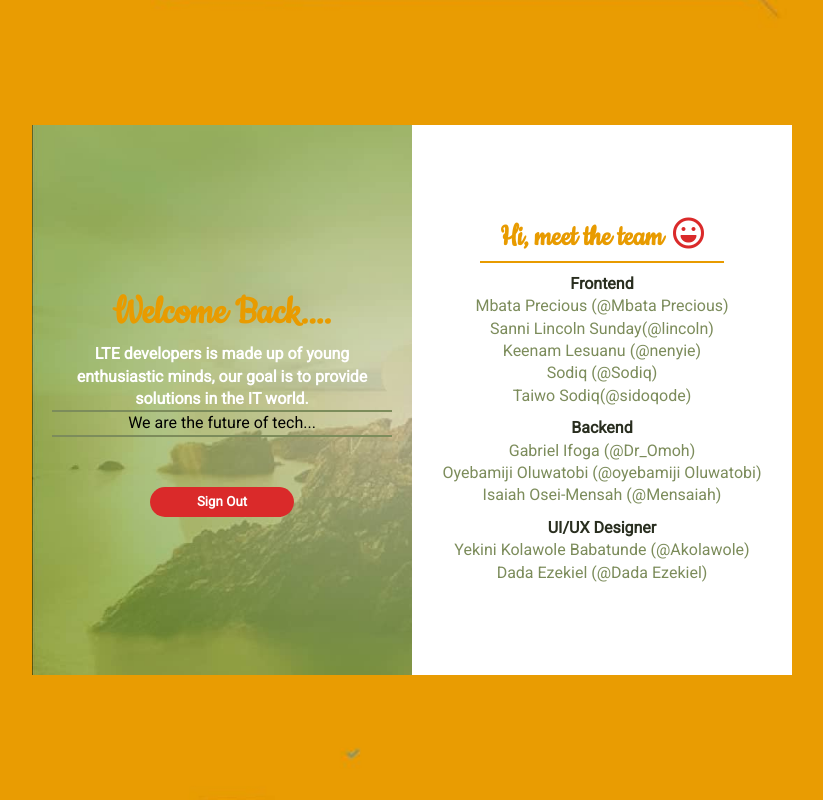
After one commit to LTE-developers/Authentication-login-page, a PHP site: page /welcome.html in a window 1280 px wide. The commit adds this page. Shown: the whole page, without its empty margins (228-1051 px from the left). Run offline with PHP 8.4, Linux system fonts and the light colour scheme; some libraries are stand-ins or nearby versions.

Commit message:
added the welcome page and modify styles

```diff
--- a/style.css
+++ b/style.css
@@ -22,6 +22,9 @@ a{
     font-size: 2rem;
     font-weight: bold;
     color: #e89b00;
+}
+.intro-text.design{
+    font-size: 2.7rem
 }
 
 .btn{
@@ -84,6 +87,14 @@ label.checkbox input[type="checkbox"]:checked ~
     transform: scale(1);
 }
 
+.wrapper{
+    background: white;
+   display: flex;
+   flex-direction: column;
+   justify-content: center;
+   align-items: center;
+   width: 50%;
+}
 
 
 /* body background */
@@ -127,7 +138,17 @@ body{
     color: #7c8c5b;
     border-bottom: 2px #7c8c5b solid;
 }
-
+.SignUp-container .description{
+    color: #fff;
+    font-weight: bold;
+    font-size: 1rem;
+}
+.btn.signOut{
+    margin-top: 50px;
+    padding: 6px 47px;
+    background: #da2a2a;
+    color: #fff;
+}
 
 /* Sign up form */
 .form-signup-body{
@@ -147,6 +168,7 @@ body{
     flex: 1;
     width: 100%;
 }
+
 
 .Name-Area{
     display: flex;
@@ -244,11 +266,29 @@ body{
     display: flex;
     justify-content: center;
     align-items: center;
-}.wrapper{
-     background: white;
-    display: flex;
-    justify-content: center;
-    align-items: center;
+}
+
+.wrapper > .intro-text{
+    display: block;
+    border-bottom:2px solid #e89b00;
+    padding: 0 20px;
+}
+.wrapper .intro-text i{
+    color: #da2a2a;
+    margin-left: 10px;
+    flex-direction: row;
+}
+.teamView{
+    text-align: center;
+    color: #7c8c5b;
+}
+.team{
+    margin-top: 10px;
+    color: #292e1f;
+    font-weight: bold;
+}
+
+.form-container .wrapper{
     width: 100%;
 }
 .Welcome{
--- /dev/null
+++ b/welcome.html
@@ -0,0 +1,45 @@
+<!DOCTYPE html>
+<html lang="en">
+<head>
+    <meta charset="UTF-8">
+    <meta name="viewport" content="width=device-width, initial-scale=1.0">
+    <meta http-equiv="X-UA-Compatible" content="ie=edge">
+    <link rel="stylesheet" href="https://use.fontawesome.com/releases/v5.6.1/css/all.css"
+    integrity="sha384-gfdkjb5BdAXd+lj+gudLWI+BXq4IuLW5IT+brZEZsLFm++aCMlF1V92rMkPaX4PP"
+    crossorigin="anonymous">
+    <link rel="stylesheet" href="style.css">
+    <title>Basic Login | Sign Up</title>
+</head>
+<body>
+    <div id="container">
+        <div class="SignUp-container">
+                <h2 class="intro-text design">Welcome Back....</h2>
+                <p class="description">LTE developers is made up of young enthusiastic minds, our goal is to provide solutions in the IT world.
+                        <div>We are the future of tech...</div></p>
+                        <button class="btn signOut">Sign Out</button>
+        </div>
+            <div class="wrapper">
+                    <h2 class="intro-text">Hi, meet the team<i class="far fa-laugh"></i></h2>
+                    <div class="teamView">
+                          <div class="team">Frontend</div>
+                           <p>Mbata Precious (@Mbata Precious)</p>
+                          <p>Sanni Lincoln Sunday(@lincoln)</p>
+                          <p>Keenam Lesuanu (@nenyie)</p>
+                          <p>Sodiq (@Sodiq)</p>
+                          <p> Taiwo Sodiq(@sidoqode)</p>
+
+                          <div class="team">Backend</div>
+                            <p>Gabriel Ifoga (@Dr_Omoh)</p>
+                            <p> Oyebamiji Oluwatobi (@oyebamiji Oluwatobi)</p>
+                            <p>  Isaiah Osei-Mensah (@Mensaiah)</p>
+
+                            <div class="team">UI/UX Designer</div>
+                            <p> Yekini Kolawole Babatunde (@Akolawole)</p>
+                            <p>Dada Ezekiel (@Dada Ezekiel)</p>
+                    </div>
+        </div>
+
+    </div>
+
+</body>
+</html>
```
